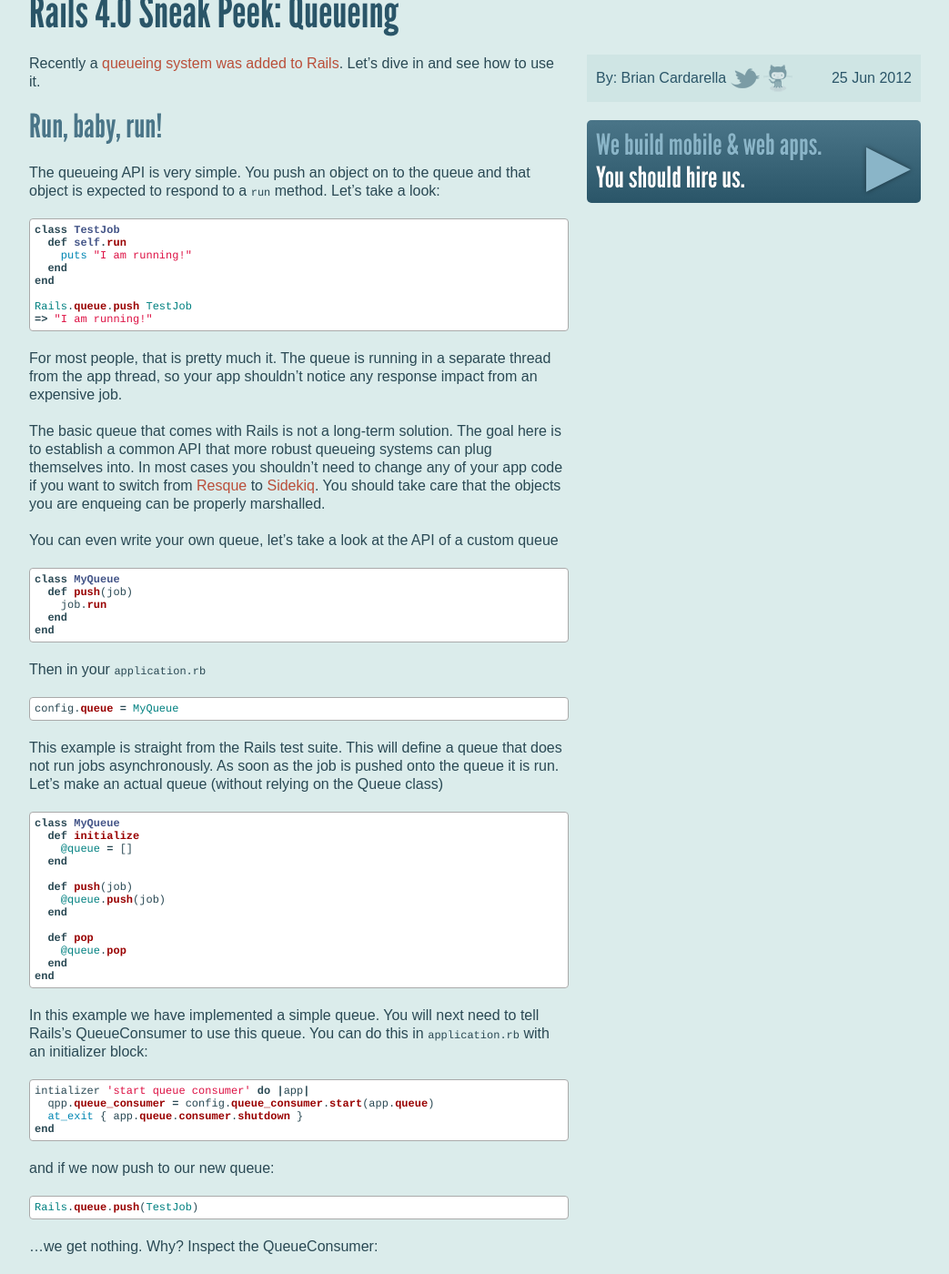
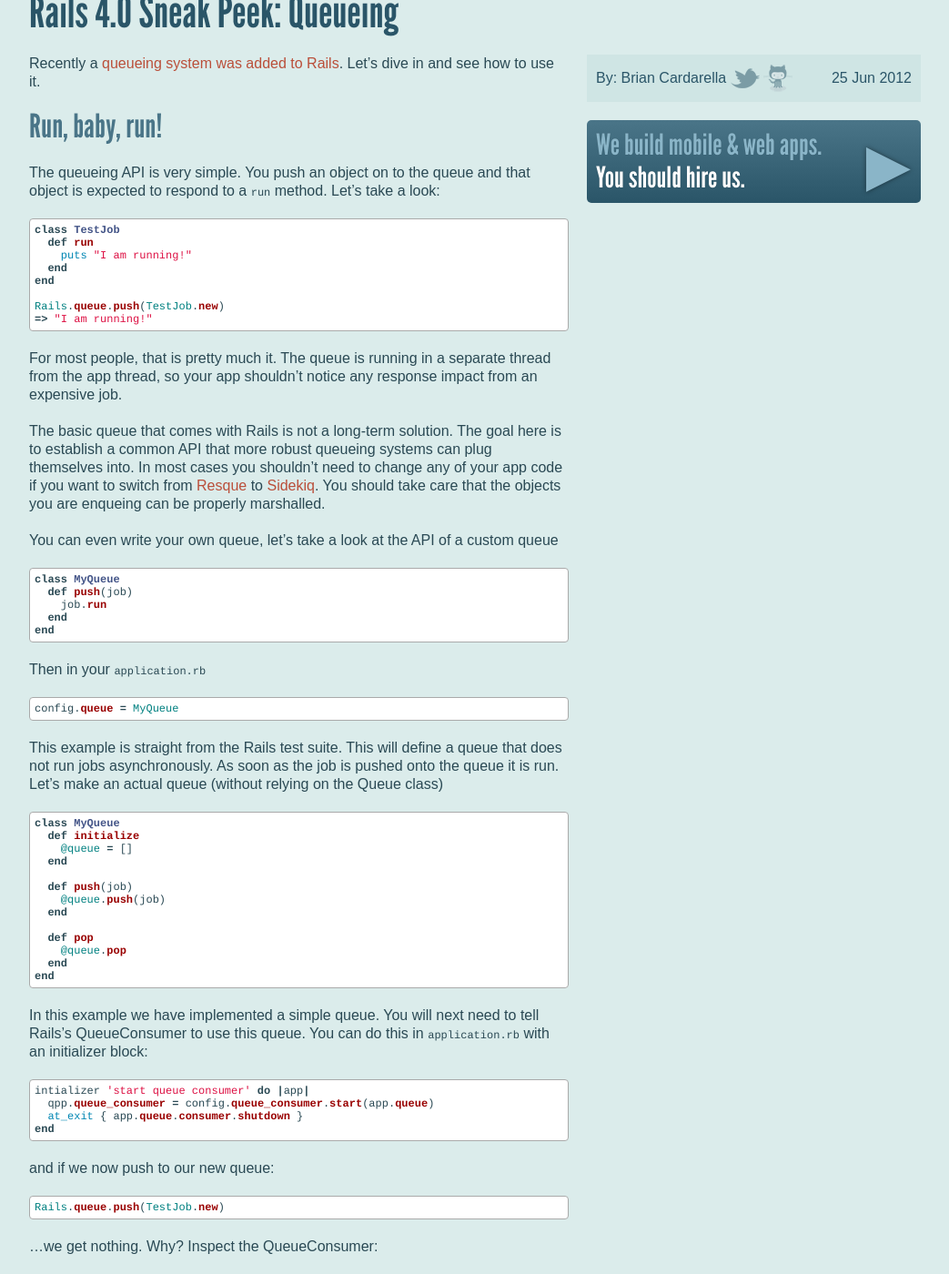
Before and after one commit to Hakon/reefpoints, a Jekyll site: the page built from _posts/2012-06-25-rails-4-sneak-peek-queueing.md, in a window 1280 px wide and 1400 px high, scrolled down 198 px. Shown: the whole window at 91% size, without its empty margins (118-1161 px from the left). Built offline with Jekyll 4.4.1, drawn with Linux system fonts in a browser that asks for light colours; Markdown is read by kramdown in place of the engine named in the settings; comment, search, counter and statistics services are not loaded.

Commit message:
No more Singletons

```diff
--- a/_posts/2012-06-25-rails-4-sneak-peek-queueing.md
+++ b/_posts/2012-06-25-rails-4-sneak-peek-queueing.md
@@ -21,12 +21,12 @@
 
 {% highlight ruby %}
 class TestJob
-  def self.run
+  def run
     puts "I am running!"
   end
 end
 
-Rails.queue.push TestJob
+Rails.queue.push(TestJob.new)
 => "I am running!"
 {% endhighlight %}
 
@@ -94,7 +94,7 @@
 and if we now push to our new queue:
 
 {% highlight ruby %}
-Rails.queue.push(TestJob)
+Rails.queue.push(TestJob.new)
 {% endhighlight %}
 
 ...we get nothing. Why? Inspect the QueueConsumer:
@@ -173,7 +173,7 @@
 Now we can run
 
 {% highlight ruby %}
-Rails.queue.push(TestJob)
+Rails.queue.push(TestJob.new)
 => "I am running!"
 {% endhighlight %}
 
```
